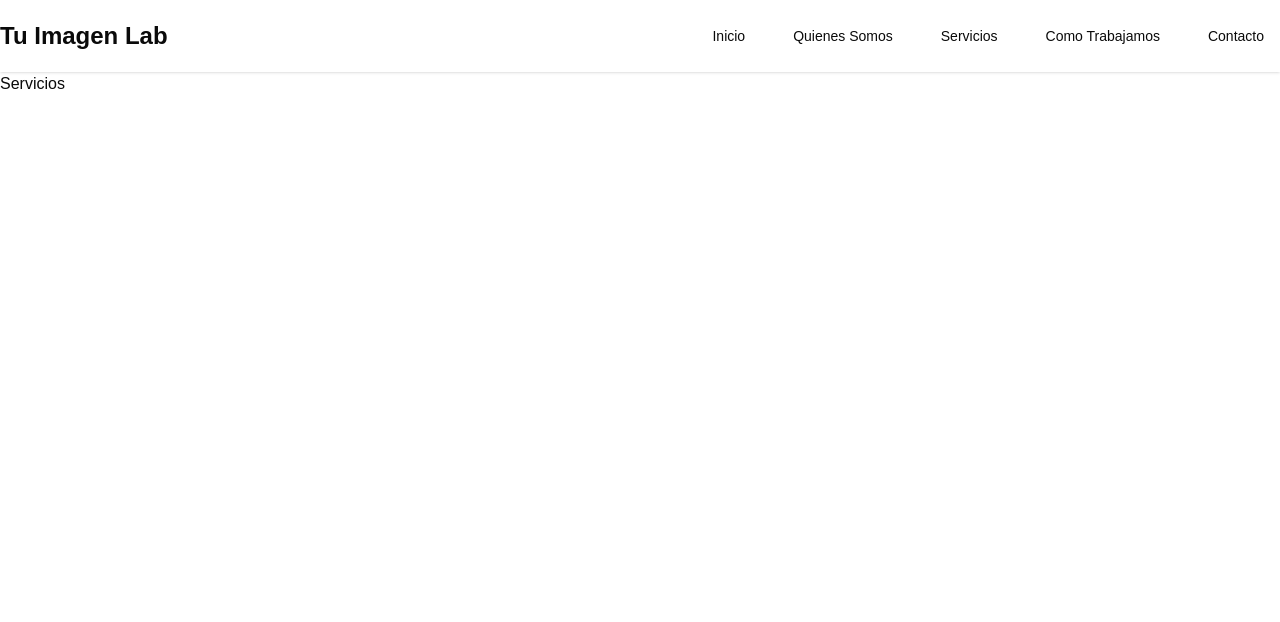
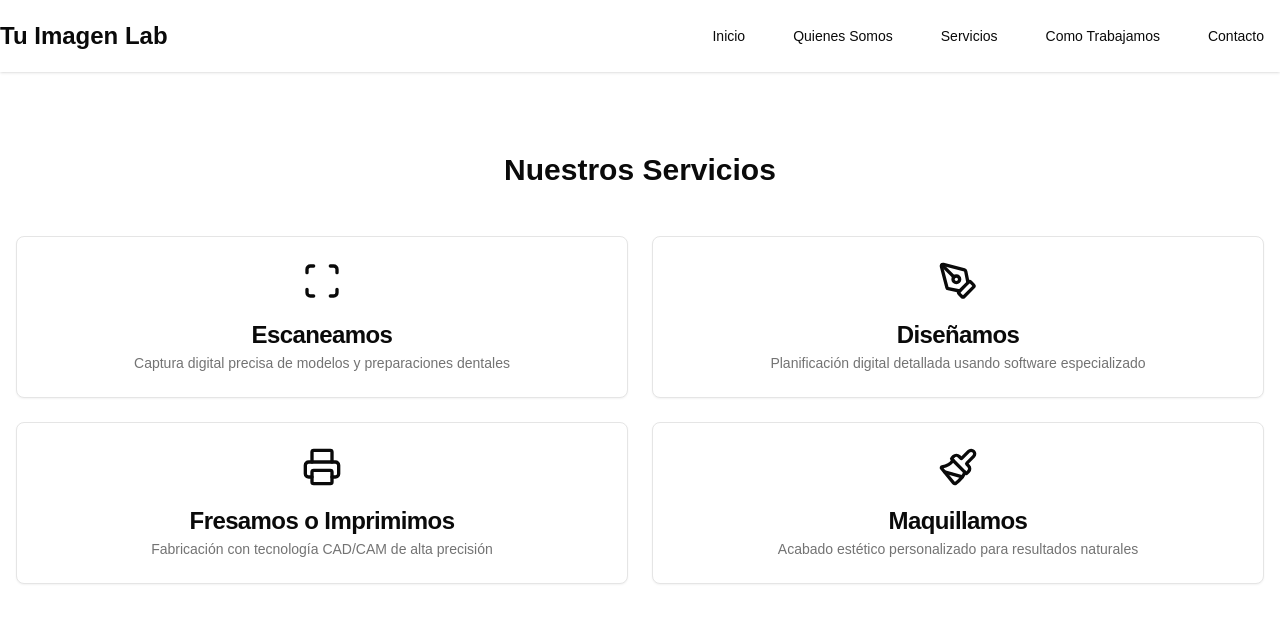
Before and after one commit to JohanTAP/tuimagenlab-next, a Next.js app: page /servicios in a window 1280 px wide. Shown: the top 622 px of the page. Built offline with nearby package versions, Linux system fonts and the light colour scheme.

Commit message:
Agregar componente ServicesOverview a la página de Servicios para mostrar los servicios ofrecidos

```diff
--- /dev/null
+++ b/src/app/servicios/components/services-overview.tsx
@@ -0,0 +1,48 @@
+import { Container } from "@/components/ui/container"
+import { Card, CardHeader, CardTitle } from "@/components/ui/card"
+import { Scan, PenTool, Printer, Paintbrush } from "lucide-react"
+
+const services = [
+    {
+        title: "Escaneamos",
+        description: "Captura digital precisa de modelos y preparaciones dentales",
+        icon: <Scan className="h-10 w-10" />,
+    },
+    {
+        title: "Diseñamos",
+        description: "Planificación digital detallada usando software especializado",
+        icon: <PenTool className="h-10 w-10" />,
+    },
+    {
+        title: "Fresamos o Imprimimos",
+        description: "Fabricación con tecnología CAD/CAM de alta precisión",
+        icon: <Printer className="h-10 w-10" />,
+    },
+    {
+        title: "Maquillamos",
+        description: "Acabado estético personalizado para resultados naturales",
+        icon: <Paintbrush className="h-10 w-10" />,
+    },
+]
+
+export function ServicesOverview ()
+{
+    return (
+        <section className="py-20">
+            <Container>
+                <h2 className="text-3xl font-bold text-center mb-12">Nuestros Servicios</h2>
+                <div className="grid grid-cols-1 sm:grid-cols-2 gap-6">
+                    { services.map( ( service, index ) => (
+                        <Card key={ index } className="text-center transition-all duration-300 hover:scale-105 hover:shadow-lg">
+                            <CardHeader>
+                                <div className="flex justify-center mb-4">{ service.icon }</div>
+                                <CardTitle className="mb-2">{ service.title }</CardTitle>
+                                <p className="text-sm text-muted-foreground">{ service.description }</p>
+                            </CardHeader>
+                        </Card>
+                    ) ) }
+                </div>
+            </Container>
+        </section>
+    )
+}
--- a/src/app/servicios/page.tsx
+++ b/src/app/servicios/page.tsx
@@ -1,4 +1,8 @@
+import { ServicesOverview } from "./components/services-overview";
+
 export default function Servicios ()
 {
-    return <div>Servicios</div>;
+    return (
+        <ServicesOverview />
+    )
 }
```
